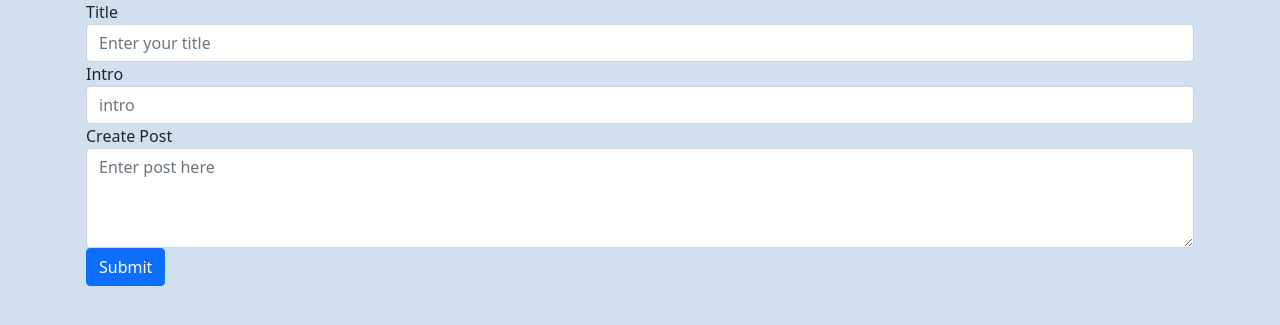
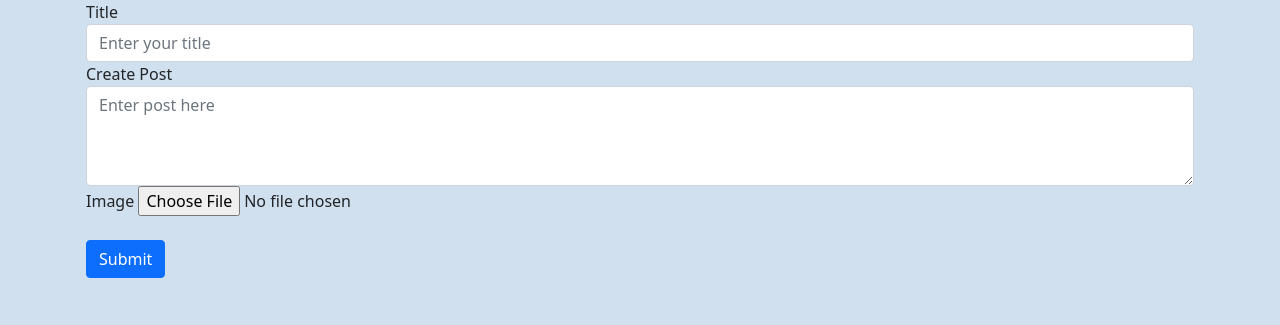
Before and after one commit to pm-2001/Content_Management_System, a Django app: page /posts in a window 1280 px wide. Shown: the part 56-381 px from the top of the page. Run offline with Django 4.2, Linux system fonts and the light colour scheme; a user stored in the database is signed in; parts of the project's set-up code (start-up, migrations or seed data) failed here and were passed over; some libraries are stand-ins or nearby versions.

Commit message:
added image field

```diff
--- a/task/blog/forms.py
+++ b/task/blog/forms.py
@@ -1,8 +1,14 @@
 from django.contrib.auth.forms import UserCreationForm
 from django.contrib.auth.models import User
 from django import forms
+from .models import Post
 
 class CreateUserForm(UserCreationForm):
     class Meta:
         model = User
         fields = ['username','email','password1','password2']
+
+class ImageForm(forms.ModelForm):
+    class Meta:
+        model=Post
+        fields ='__all__'
--- a/task/blog/models.py
+++ b/task/blog/models.py
@@ -1,3 +1,5 @@
+from distutils.command.upload import upload
+from email.mime import image
 from pyexpat import model
 from django.db import models
 from django.forms import CharField
@@ -16,9 +18,10 @@ class Contact(models.Model):
 class Post(models.Model):
     title = models.CharField(max_length=50)
     username = models.CharField(max_length=50)
-    intro = models.TextField()
     body = models.TextField()
     date = models.DateTimeField(auto_now_add=True)
-
+    image = models.ImageField(null =True,blank=True)
     class Meta:
         ordering=['-date']
+    def __str__(self):
+       return self.username
--- a/task/blog/views.py
+++ b/task/blog/views.py
@@ -9,6 +9,7 @@ from django.contrib.auth import authenticate,login,logout
 from django.contrib.auth.forms import UserCreationForm
 from django.contrib.auth.decorators import login_required
 from .forms import CreateUserForm
+from .forms import ImageForm
 
 def home(request):
     # return HttpResponse("This is home page")
@@ -23,14 +24,17 @@ def about(request):
     # return HttpResponse("This is about page")
 @login_required(login_url='signin')
 def posts(request):
+    form = ImageForm
     if request.method == "POST":
+        form = ImageForm(request.POST,request.FILES)
+        if form.is_valid():
+            form.save
         title = request.POST.get('title')
         username = request.POST.get(request.user)
-        intro = request.POST.get('intro')
         body = request.POST.get('body')
-        posts= Post(title=title,username=request.user,intro=intro,body=body,date = datetime.today())
+        posts= Post(title=title,username=request.user,body=body,date = datetime.today())
         posts.save()
-    return render(request,'posts.html')
+    return render(request,'posts.html',{'form':form})
 
 @login_required(login_url='signin')
 def contact(request):
--- a/task/task/settings.py
+++ b/task/task/settings.py
@@ -116,6 +116,9 @@ USE_TZ = True
 # https://docs.djangoproject.com/en/4.0/howto/static-files/
 
 STATIC_URL = 'static/'
+#managing media
+MEDIA_ROOT = os.path.join(BASE_DIR,'static/images')
+MEDIA_URL = '/images/'
 STATICFILES_DIRS=[
     os.path.join(BASE_DIR,'static')
 ]
--- a/task/task/urls.py
+++ b/task/task/urls.py
@@ -16,7 +16,13 @@ Including another URLconf
 from django.contrib import admin
 from django.urls import path,include
 
+from django.conf.urls.static import static
+from django.conf import settings
+from blog import views
+
 urlpatterns = [
     path('admin/', admin.site.urls),
-    path('',include('blog.urls')),
+    path('',include('blog.urls'))
 ]
+
+urlpatterns += static(settings.MEDIA_URL, document_root = settings.MEDIA_ROOT)
--- a/task/templates/index.html
+++ b/task/templates/index.html
@@ -7,6 +7,7 @@
               <div class="card mb-4 box-shadow">
                 <div class="card-body">
                   <p class="card-text">{{i.username}}</p>
+                  <img class ="card-img-top" height="200px" alt="" src="{{i.images.url}}">
                   <p class="card-text">{{i.title}}</p>
                   <p class="card-text">{{i.body}}</p>
                   <div class="d-flex justify-content-between align-items-center">
--- a/task/templates/posts.html
+++ b/task/templates/posts.html
@@ -2,7 +2,7 @@
 {%block title%}Posts{%endblock title%}
 {% block body %}
 <div class ="container" py-40 mb-30>
-<form method="post" action="/posts">
+<form method="post" action="" enctype="multipart/form-data">
     {% csrf_token %}
     {% comment %} <div class="form-group">
         <label for="username">Username</label>
@@ -12,14 +12,18 @@
         <label for="title">Title</label>
         <input type="text" class="form-control" name="title" id="title" placeholder="Enter your title">
     </div>
-    <div class="form-group">
+    {% comment %} <div class="form-group">
           <label for="intro">Intro</label>
         <input type="intro" class="form-control" name="intro" id="intro" placeholder="intro">
-    </div>
+    </div> {% endcomment %}
     <div class="form-group">
           <label for="floatingTextarea">Create Post</label>
         <textarea class="form-control" placeholder="Enter post here" name="body" id="floatingTextarea" style="height: 100px"></textarea>
     </div>
+    {{ form.image.label }}
+    {{form.image}}
+    <br>
+    <br>
       <button class="btn btn-primary" type="submit">Submit</button>
 </form>
 </div>
```
Also changed, not shown: task/blog/migrations/0006_post_image.py (added), task/blog/migrations/0007_remove_post_intro.py (added), task/db.sqlite3, task/static/images/a.png (added).
